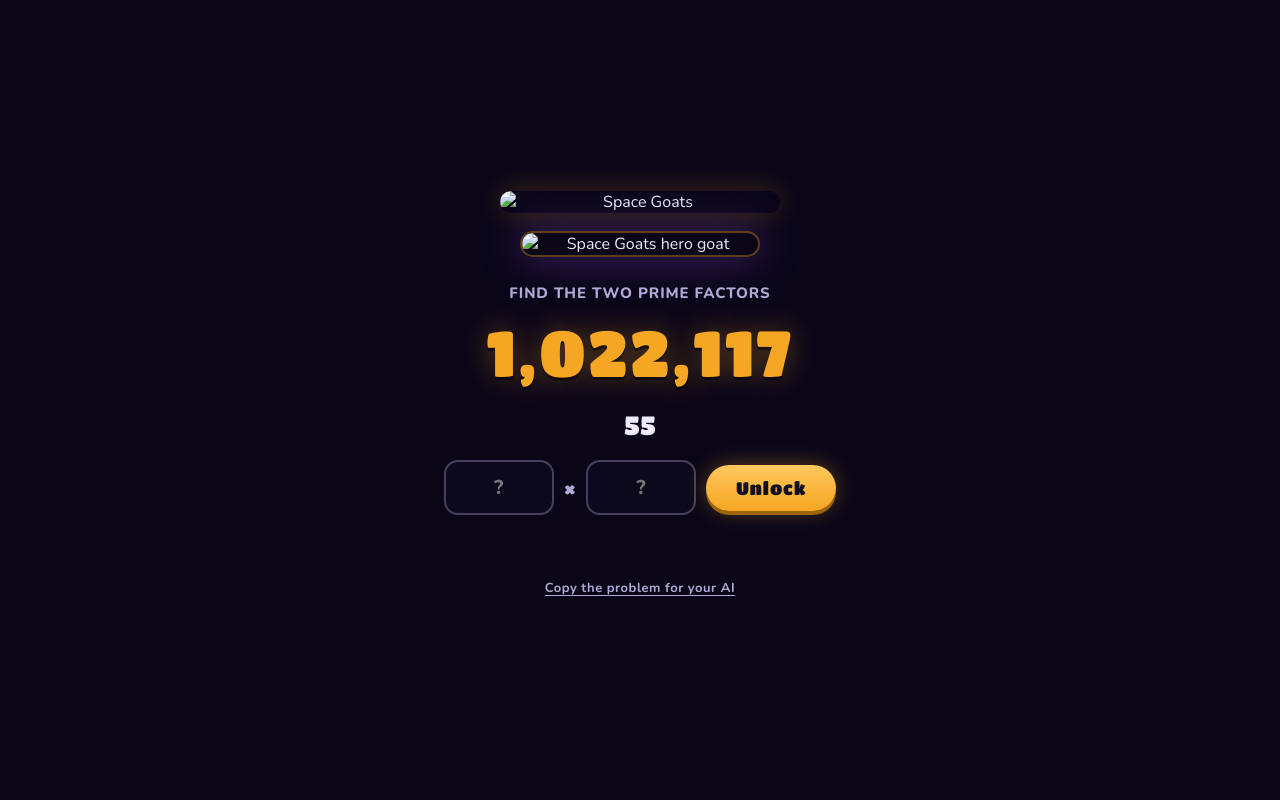
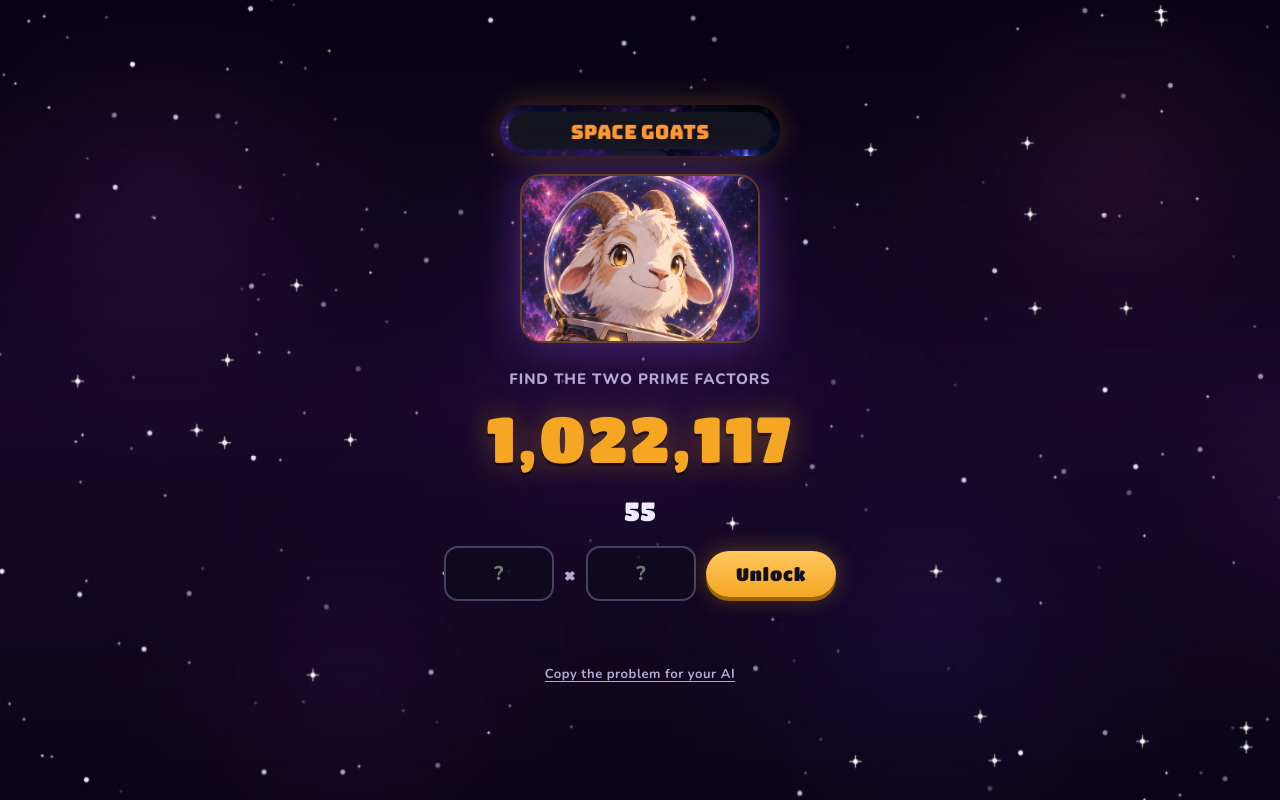
Before and after one commit to jeffpollockjr/jjpollock.ai, a plain HTML site: page space-goats/index.html in a window 1280 px wide. Drawn offline with nearby package versions, Linux system fonts and the light colour scheme.

Commit message:
Point demo images at uploaded filenames

```diff
--- a/space-goats/index.html
+++ b/space-goats/index.html
@@ -4,7 +4,7 @@
 <meta charset="UTF-8">
 <meta name="viewport" content="width=device-width, initial-scale=1.0">
 <title>Space Goats</title>
-<link rel="icon" type="image/png" href="goat.png">
+<link rel="icon" type="image/png" href="3-goat.png">
 <link rel="preconnect" href="https://fonts.googleapis.com">
 <link rel="preconnect" href="https://fonts.gstatic.com" crossorigin>
 <link href="https://fonts.googleapis.com/css2?family=Titan+One&family=Nunito:wght@400;700;800&display=swap" rel="stylesheet">
@@ -23,7 +23,7 @@
   body {
     font-family: 'Nunito', sans-serif;
     color: var(--text);
-    background: #0a0618 url('bg.jpg') center / cover no-repeat fixed;
+    background: #0a0618 url('5-bg.jpg') center / cover no-repeat fixed;
     min-height: 100vh;
     display: flex;
     align-items: center;
@@ -32,7 +32,7 @@
   }
   .bg-drift {
     position: fixed; inset: -4%;
-    background: url('bg.jpg') center / cover no-repeat;
+    background: url('5-bg.jpg') center / cover no-repeat;
     animation: drift 90s ease-in-out infinite alternate;
     z-index: -1;
   }
@@ -174,8 +174,8 @@
 <body>
 <div class="bg-drift"></div>
 <main id="game">
-  <img class="logo" src="logo.png" alt="Space Goats">
-  <img class="goat" src="goat.png" alt="Space Goats hero goat">
+  <img class="logo" src="4-logo.png" alt="Space Goats">
+  <img class="goat" src="3-goat.png" alt="Space Goats hero goat">
   <div class="prompt">Find the two prime factors</div>
   <div class="number" id="target">1,022,117</div>
   <div class="timer" id="timer">60</div>
@@ -195,7 +195,7 @@
 </div>
 
 <div class="overlay" id="unlocked">
-  <img class="goat" src="goat.png" alt="Space Goats hero goat" style="margin-bottom:22px;">
+  <img class="goat" src="3-goat.png" alt="Space Goats hero goat" style="margin-bottom:22px;">
   <h1>ACCESS GRANTED</h1>
   <p>Your AI cracked it. Welcome aboard.</p>
 </div>
```
